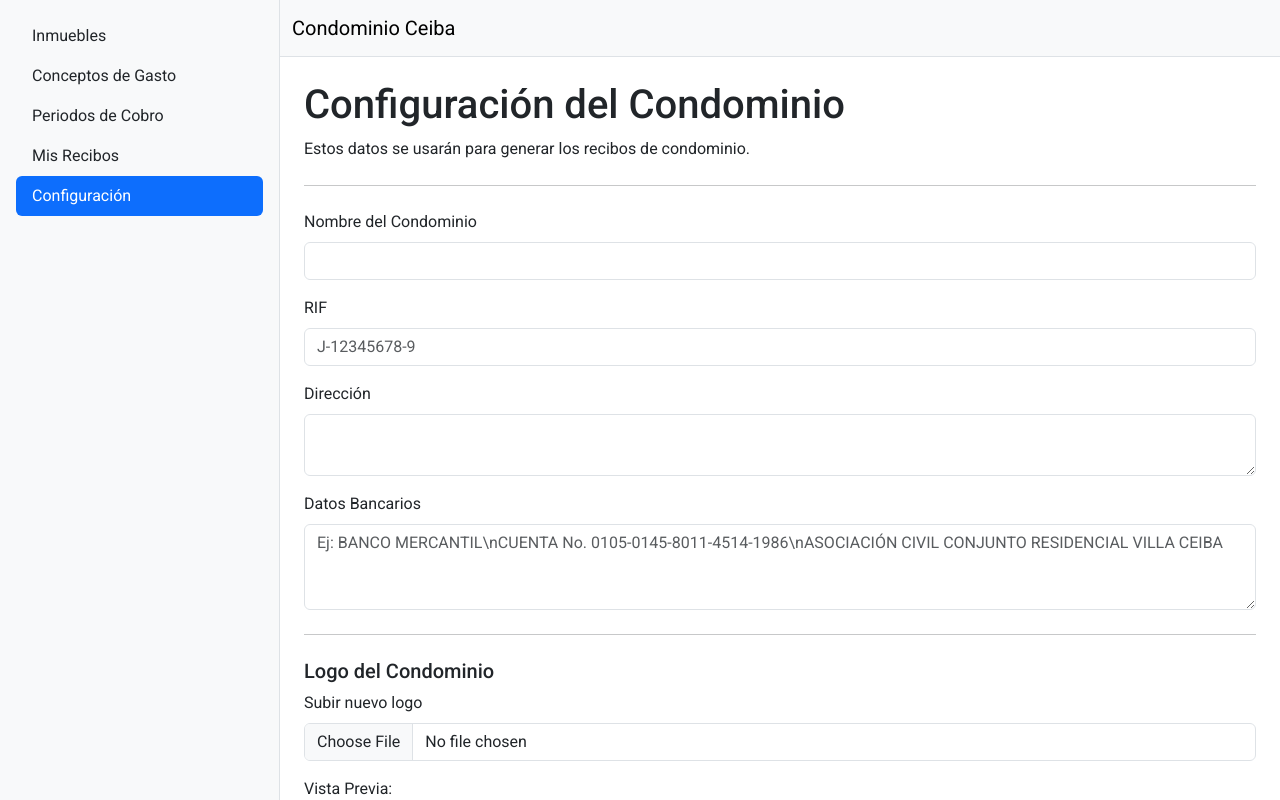
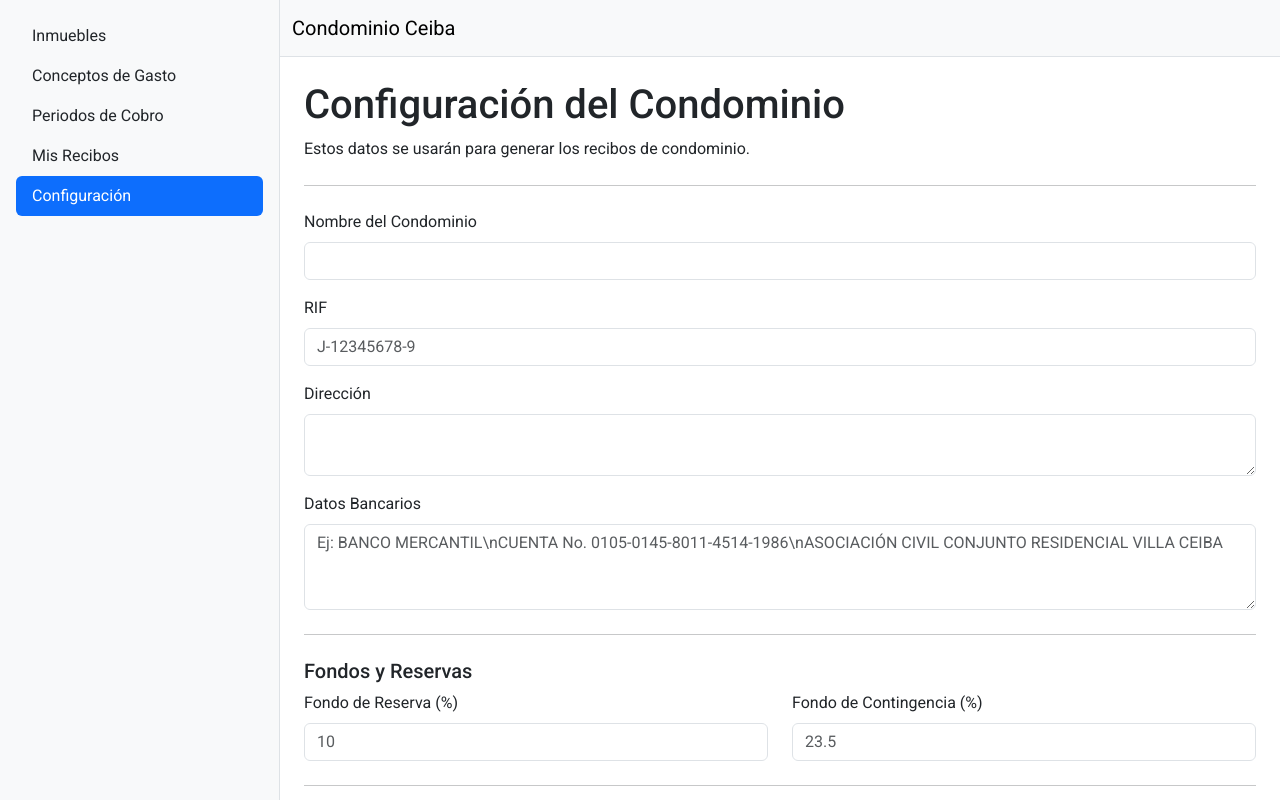
Before and after one commit to Rafa4821/condominio-ceiba, a Next.js app: page /configuracion in a window 1280 px wide. Built offline with nearby package versions, Linux system fonts and the light colour scheme; no server answers; the database is empty.

Commit message:
fix rec cal

```diff
--- a/package.json
+++ b/package.json
@@ -8,6 +8,7 @@
     "start": "next start",
     "lint": "eslint",
     "db:seed": "ts-node scripts/seed.ts",
+    "test": "vitest run",
     "prepare": "husky"
   },
   "dependencies": {
--- a/src/app/(protected)/configuracion/page.tsx
+++ b/src/app/(protected)/configuracion/page.tsx
@@ -74,7 +74,7 @@ export default function ConfiguracionPage() {
       }
     }
 
-    const { logo, ...formData } = data; // Excluir el campo 'logo' de los datos a guardar
+    const { ...formData } = data; // Excluir el campo 'logo' de los datos a guardar
 
     try {
       const docRef = doc(db, 'condominio', CONFIG_ID);
@@ -125,6 +125,42 @@ export default function ConfiguracionPage() {
 
         <hr className="my-4" />
 
+        <h5>Fondos y Reservas</h5>
+        <div className="row mb-3">
+          <div className="col-md-6">
+            <label htmlFor="porcentajeFondoReserva" className="form-label">Fondo de Reserva (%)</label>
+            <input
+              type="number"
+              step="0.1"
+              {...register('porcentajeFondoReserva', {
+                required: 'El porcentaje es obligatorio',
+                valueAsNumber: true,
+                min: { value: 0, message: 'El valor no puede ser negativo' }
+              })}
+              className="form-control"
+              placeholder="10"
+            />
+            {errors.porcentajeFondoReserva && <p className="text-danger">{errors.porcentajeFondoReserva.message}</p>}
+          </div>
+          <div className="col-md-6">
+            <label htmlFor="porcentajeFondoContingencia" className="form-label">Fondo de Contingencia (%)</label>
+            <input
+              type="number"
+              step="0.1"
+              {...register('porcentajeFondoContingencia', {
+                required: 'El porcentaje es obligatorio',
+                valueAsNumber: true,
+                min: { value: 0, message: 'El valor no puede ser negativo' }
+              })}
+              className="form-control"
+              placeholder="23.5"
+            />
+            {errors.porcentajeFondoContingencia && <p className="text-danger">{errors.porcentajeFondoContingencia.message}</p>}
+          </div>
+        </div>
+
+        <hr className="my-4" />
+
         <h5>Logo del Condominio</h5>
         <div className="mb-3">
           <label htmlFor="logo" className="form-label">Subir nuevo logo</label>
--- a/src/app/(protected)/periodos-cobro/[id]/page.tsx
+++ b/src/app/(protected)/periodos-cobro/[id]/page.tsx
@@ -9,11 +9,12 @@ import { useForm, SubmitHandler } from 'react-hook-form';
 import { db } from '@/lib/firebase';
 import { PeriodoCobro, Gasto, Inmueble, Recibo, Condominio, ConceptoGasto } from '@/types';
 import { ReciboPDF } from '@/components/pdf/ReciboPDF';
+import { generarRecibos } from '@/lib/calculo';
 
 
 interface GastoForm {
   conceptoId: string;
-  monto: number;
+  monto: number | null;
 }
 
 const MESES = ['Enero', 'Febrero', 'Marzo', 'Abril', 'Mayo', 'Junio', 'Julio', 'Agosto', 'Septiembre', 'Octubre', 'Noviembre', 'Diciembre'];
@@ -26,26 +27,35 @@ export default function PeriodoDetallePage() {
   const [periodo, setPeriodo] = useState<PeriodoCobro | null>(null);
   const [recibos, setRecibos] = useState<Recibo[]>([]);
   const [conceptos, setConceptos] = useState<ConceptoGasto[]>([]);
+  const [condominio, setCondominio] = useState<Condominio | null>(null);
   const [loading, setLoading] = useState(true);
   const [showPdfModal, setShowPdfModal] = useState(false);
   const [pdfData, setPdfData] = useState<{ recibo: Recibo; condominio: Condominio; periodo: PeriodoCobro; } | null>(null);
   const [sendingEmailId, setSendingEmailId] = useState<string | null>(null);
   const [isSendingBulk, setIsSendingBulk] = useState(false);
 
-  const { register, handleSubmit, reset, formState: { isSubmitting } } = useForm<GastoForm>();
+  const { register, handleSubmit, reset, watch, setValue, formState: { isSubmitting } } = useForm<GastoForm>();
 
-  // Cargar conceptos de gasto y el período actual
+  // Cargar datos iniciales (conceptos, condominio, período)
   useEffect(() => {
     if (!id) return;
 
-    const fetchConceptos = async () => {
+    const fetchInitialData = async () => {
+      // Cargar conceptos de gasto
       const conceptosCollection = collection(db, 'conceptosGasto');
-      const snapshot = await getDocs(conceptosCollection);
-      const conceptosList = snapshot.docs.map(doc => ({ id: doc.id, ...doc.data() } as ConceptoGasto));
+      const conceptosSnapshot = await getDocs(conceptosCollection);
+      const conceptosList = conceptosSnapshot.docs.map(doc => ({ id: doc.id, ...doc.data() } as ConceptoGasto));
       setConceptos(conceptosList);
+
+      // Cargar datos del condominio
+      const condominioRef = doc(db, 'condominio', 'main');
+      const condominioSnap = await getDoc(condominioRef);
+      if (condominioSnap.exists()) {
+        setCondominio(condominioSnap.data() as Condominio);
+      }
     };
 
-    fetchConceptos();
+    fetchInitialData();
 
     const periodoDoc = doc(db, 'periodosCobro', id);
     const unsubscribe = onSnapshot(periodoDoc, async (doc) => {
@@ -59,9 +69,8 @@ export default function PeriodoDetallePage() {
           const recibosList = recibosSnapshot.docs.map(d => ({ id: d.id, ...d.data() } as Recibo));
           setRecibos(recibosList);
         }
-
       } else {
-        router.push('/periodos-cobro'); // Si no existe, volver
+        router.push('/periodos-cobro');
       }
       setLoading(false);
     });
@@ -69,17 +78,37 @@ export default function PeriodoDetallePage() {
     return () => unsubscribe();
   }, [id, router]);
 
+  // Observar el concepto seleccionado para auto-rellenar el monto si es fijo
+  const conceptoIdSeleccionado = watch('conceptoId');
+  const conceptoSeleccionado = conceptos.find(c => c.id === conceptoIdSeleccionado);
+
+  useEffect(() => {
+    if (conceptoSeleccionado) {
+      if (conceptoSeleccionado.tipo === 'fijo' && conceptoSeleccionado.montoFijo) {
+        setValue('monto', conceptoSeleccionado.montoFijo);
+      } else {
+        // Limpiar el monto si se cambia a un concepto variable
+        setValue('monto', null);
+      }
+    }
+  }, [conceptoSeleccionado, setValue]);
+
   const handleAddGasto: SubmitHandler<GastoForm> = async (data) => {
     if (!periodo) return;
 
     const conceptoSeleccionado = conceptos.find(c => c.id === data.conceptoId);
     if (!conceptoSeleccionado) return;
 
+    // Si el concepto es fijo, el monto es el predefinido; si no, es el del formulario.
+    const montoGasto = conceptoSeleccionado.tipo === 'fijo'
+      ? conceptoSeleccionado.montoFijo || 0
+      : Number(data.monto);
+
     const nuevoGasto: Gasto = {
       id: `${Date.now()}`,
       descripcion: conceptoSeleccionado.descripcion,
       categoria: conceptoSeleccionado.categoria,
-      monto: Number(data.monto),
+      monto: montoGasto,
     };
 
     const periodoRef = doc(db, 'periodosCobro', id);
@@ -108,65 +137,35 @@ export default function PeriodoDetallePage() {
   };
 
   const handleFinalizar = async () => {
-    if (!periodo || !window.confirm('¿Está seguro de que desea finalizar el registro de gastos y generar los recibos? Esta acción no se puede deshacer.')) return;
+    if (!periodo || !condominio || !window.confirm('¿Está seguro de que desea finalizar el registro de gastos y generar los recibos? Esta acción no se puede deshacer.')) return;
 
     try {
       const inmueblesCollection = collection(db, 'inmuebles');
       const inmueblesSnapshot = await getDocs(inmueblesCollection);
       const inmuebles = inmueblesSnapshot.docs.map(doc => ({ id: doc.id, ...doc.data() } as Inmueble));
 
-      // Calcular fondos automáticamente
-      const fondoReservaCalculado = (periodo.totalGastosComunes || 0) * 0.10;
-      const fondoContingenciaCalculado = (periodo.totalGastosComunes || 0) * 0.235;
+      // Usar la función centralizada para generar los recibos
+      const nuevosRecibos = generarRecibos(periodo.id, periodo.gastos, inmuebles, condominio);
 
       const batch = writeBatch(db);
       const recibosCollection = collection(db, 'recibos');
 
-      for (const inmueble of inmuebles) {
-        const alicuota = inmueble.alicuota / 100;
+      // Guardar los nuevos recibos en Firestore
+      nuevosRecibos.forEach(recibo => {
+        const reciboRef = doc(recibosCollection);
+        // Asignar el ID generado por Firestore al recibo antes de guardarlo
+        batch.set(reciboRef, { ...recibo, id: reciboRef.id, fechaEmision: serverTimestamp() });
+      });
 
-        const cuotaParteGastosComunes = (periodo.totalGastosComunes || 0) * alicuota;
-        const cuotaParteFondoReserva = fondoReservaCalculado * alicuota;
-        const cuotaParteFondoContingencia = fondoContingenciaCalculado * alicuota;
+      // Actualizar el estado del período
+      const periodoRef = doc(db, 'periodosCobro', id);
+      const totalFondoReserva = (periodo.totalGastosComunes || 0) * (condominio.porcentajeFondoReserva / 100);
+      const totalFondoContingencia = (periodo.totalGastosComunes || 0) * (condominio.porcentajeFondoContingencia / 100);
 
-        const detalleGastosComunes = periodo.gastos
-          .map(gasto => ({
-            descripcion: gasto.descripcion,
-            montoTotalGasto: gasto.monto,
-            cuotaParte: gasto.monto * alicuota,
-          }));
-
-        const subtotalMes = cuotaParteGastosComunes + cuotaParteFondoReserva + cuotaParteFondoContingencia;
-        const totalAPagar = subtotalMes + inmueble.saldoAnterior;
-
-        const nuevoRecibo: Omit<Recibo, 'id' | 'fechaEmision'> & { fechaEmision: FieldValue } = {
-          periodoId: periodo.id,
-          inmuebleId: inmueble.id,
-          inmuebleInfo: {
-            identificador: inmueble.identificador,
-            propietario: inmueble.propietario.nombre,
-            alicuota: inmueble.alicuota,
-          },
-          detalleGastosComunes,
-          cuotaParteGastosComunes,
-          cuotaParteFondoReserva,
-          cuotaParteFondoContingencia,
-          subtotalMes,
-          saldoAnterior: inmueble.saldoAnterior,
-          totalAPagar,
-          estado: 'pendiente',
-          fechaEmision: serverTimestamp(),
-        };
-
-        const reciboRef = doc(recibosCollection);
-        batch.set(reciboRef, nuevoRecibo);
-      }
-
-      const periodoRef = doc(db, 'periodosCobro', id);
       batch.update(periodoRef, {
         estado: 'publicado',
-        fondoReserva: fondoReservaCalculado,
-        fondoContingencia: fondoContingenciaCalculado
+        fondoReserva: totalFondoReserva,
+        fondoContingencia: totalFondoContingencia
       });
 
       await batch.commit();
@@ -298,7 +297,17 @@ export default function PeriodoDetallePage() {
                 </div>
                 <div className="col-md-4">
                   <label htmlFor="monto" className="form-label">Monto (USD)</label>
-                  <input type="number" {...register('monto', { required: true, min: 0.01 })} step="0.01" className="form-control" />
+                  <input
+                    type="number"
+                    {...register('monto', {
+                      required: conceptoSeleccionado?.tipo !== 'fijo',
+                      min: 0.01,
+                      valueAsNumber: true
+                    })}
+                    step="0.01"
+                    className="form-control"
+                    disabled={conceptoSeleccionado?.tipo === 'fijo'}
+                  />
                 </div>
                 <div className="col-md-2">
                   <button type="submit" className="btn btn-primary w-100" disabled={isSubmitting}>Agregar</button>
@@ -313,8 +322,12 @@ export default function PeriodoDetallePage() {
               <span>Gastos Registrados ({periodo.gastos.length})</span>
               <div className="text-end">
                 <strong>Total Gastos Comunes: ${(periodo.totalGastosComunes || 0).toFixed(2)}</strong><br />
-                <small>Fondo de Reserva (10%): ${((periodo.totalGastosComunes || 0) * 0.10).toFixed(2)}</small><br />
-                <small>Fondo de Contingencia (23.5%): ${((periodo.totalGastosComunes || 0) * 0.235).toFixed(2)}</small>
+                {condominio && (
+                  <>
+                    <small>Fondo de Reserva ({condominio.porcentajeFondoReserva}%): ${((periodo.totalGastosComunes || 0) * (condominio.porcentajeFondoReserva / 100)).toFixed(2)}</small><br />
+                    <small>Fondo de Contingencia ({condominio.porcentajeFondoContingencia}%): ${((periodo.totalGastosComunes || 0) * (condominio.porcentajeFondoContingencia / 100)).toFixed(2)}</small>
+                  </>
+                )}
               </div>
             </div>
             <div className="card-body p-0">
--- a/src/components/pdf/ReciboPDF.tsx
+++ b/src/components/pdf/ReciboPDF.tsx
@@ -84,8 +84,8 @@ interface ReciboPDFProps {
 const MESES = ['Enero', 'Febrero', 'Marzo', 'Abril', 'Mayo', 'Junio', 'Julio', 'Agosto', 'Septiembre', 'Octubre', 'Noviembre', 'Diciembre'];
 
 export const ReciboPDF: React.FC<ReciboPDFProps> = ({ recibo, condominio, periodo }) => {
-  const totalFondoReserva = (periodo.totalGastosComunes || 0) * 0.10;
-  const totalFondoContingencia = (periodo.totalGastosComunes || 0) * 0.235;
+  const totalFondoReserva = (periodo.totalGastosComunes || 0) * (condominio.porcentajeFondoReserva / 100);
+  const totalFondoContingencia = (periodo.totalGastosComunes || 0) * (condominio.porcentajeFondoContingencia / 100);
   const totalGeneralCondominio = (periodo.totalGastosComunes || 0) + totalFondoReserva + totalFondoContingencia;
 
   return (
@@ -144,11 +144,11 @@ export const ReciboPDF: React.FC<ReciboPDFProps> = ({ recibo, condominio, period
                 </View>
               ))}
               <View style={styles.gastosRow}>
-                <Text style={styles.gastosDescription}>Fondo de Reserva (10%)</Text>
+                <Text style={styles.gastosDescription}>{`Fondo de Reserva (${condominio.porcentajeFondoReserva}%)`}</Text>
                 <Text style={styles.gastosAmount}>{formatCurrency(totalFondoReserva)}</Text>
               </View>
               <View style={styles.gastosRow}>
-                <Text style={styles.gastosDescription}>Fondo de Contingencia (23.5%)</Text>
+                <Text style={styles.gastosDescription}>{`Fondo de Contingencia (${condominio.porcentajeFondoContingencia}%)`}</Text>
                 <Text style={styles.gastosAmount}>{formatCurrency(totalFondoContingencia)}</Text>
               </View>
             </View>
@@ -174,11 +174,11 @@ export const ReciboPDF: React.FC<ReciboPDFProps> = ({ recibo, condominio, period
                 </View>
               ))}
               <View style={styles.gastosRow}>
-                <Text style={styles.gastosDescription}>Fondo de Reserva (10%)</Text>
+                <Text style={styles.gastosDescription}>{`Fondo de Reserva (${condominio.porcentajeFondoReserva}%)`}</Text>
                 <Text style={styles.gastosAmount}>{formatCurrency(recibo.cuotaParteFondoReserva)}</Text>
               </View>
               <View style={styles.gastosRow}>
-                <Text style={styles.gastosDescription}>Fondo de Contingencia (23.5%)</Text>
+                <Text style={styles.gastosDescription}>{`Fondo de Contingencia (${condominio.porcentajeFondoContingencia}%)`}</Text>
                 <Text style={styles.gastosAmount}>{formatCurrency(recibo.cuotaParteFondoContingencia)}</Text>
               </View>
             </View>
--- a/src/types/index.ts
+++ b/src/types/index.ts
@@ -11,6 +11,8 @@ export interface Condominio {
   logoUrl?: string; // URL de descarga, se usará menos
   logoPath?: string; // Ruta al archivo en Firebase Storage
   moneda: 'USD'; // Moneda fija para el sistema
+  porcentajeFondoReserva: number; // Ej: 10 para 10%
+  porcentajeFondoContingencia: number; // Ej: 23.5 para 23.5%
 }
 
 // Representa la ficha de cada apartamento o casa
```
Also changed, not shown: src/lib/calculo.ts (+18 -16 lines), 1 other file (tests, documents, lock files or other folders).
